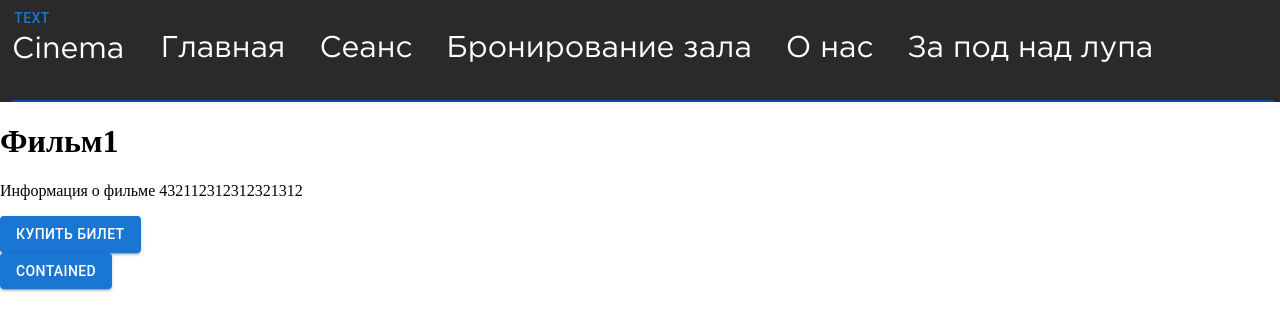
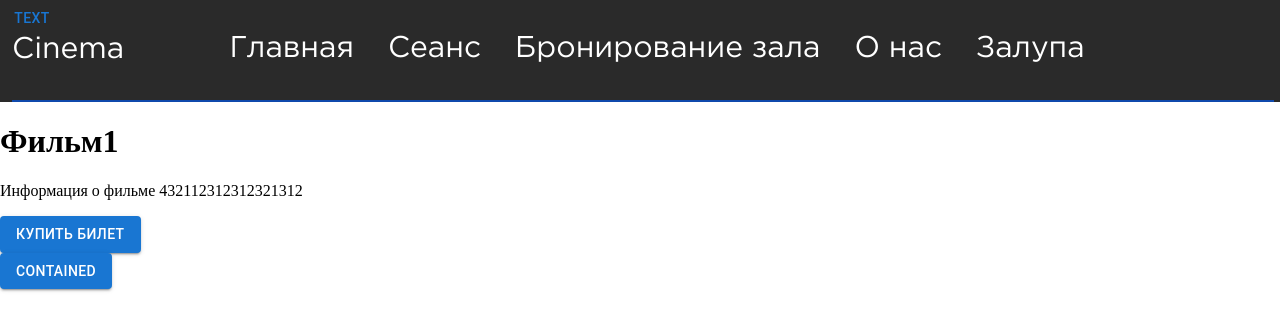
Before and after one commit to DmitryTsoy/CinemaVkr, a React (Create React App) app: page / in a window 1280 px wide. Shown: the top 330 px of the page. Built offline with nearby package versions, Linux system fonts and the light colour scheme.

Commit message:
Update Header.tsx
Za

```diff
--- a/src/components/Header/Header.tsx
+++ b/src/components/Header/Header.tsx
@@ -21,7 +21,7 @@ export default function Header() {
             <Link to={"/session"}>Сеанс</Link>
             <Link to={"/session"}>Бронирование зала</Link>
             <Link to={"/session"}>О нас</Link>
-            <Link to={"/session"}>За под над лупа</Link>
+            <Link to={"/session"}>Залупа</Link>
           </div>
         </div>
 
```
